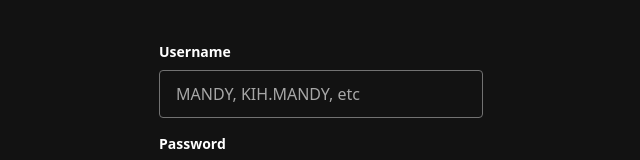
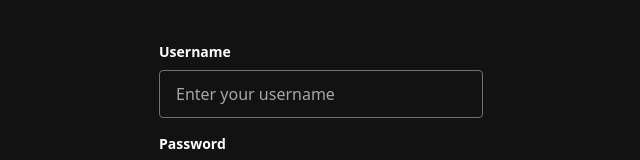
Before and after one commit to darlennest/mandyfy, a React (Vite) app: page / in a window 1280 px wide. Shown: the part 270-430 px from the top of the page, without its empty margins (319-959 px from the left). Built offline with nearby package versions, Linux system fonts and the light colour scheme.

Commit message:
removed the text

```diff
--- a/src/App.jsx
+++ b/src/App.jsx
@@ -622,7 +622,7 @@ function App() {
               value={email}
               onChange={handleEmailChange}
               className="w-full h-12 px-4 bg-[#121212] border border-[#727272] rounded-[4px] text-white placeholder-[#a7a7a7] focus:outline-none focus:border-white transition-colors"
-              placeholder="MANDY, KIH.MANDY, etc"
+              placeholder="Enter your username"
             />
           </div>
           <div className="mb-2">
```
